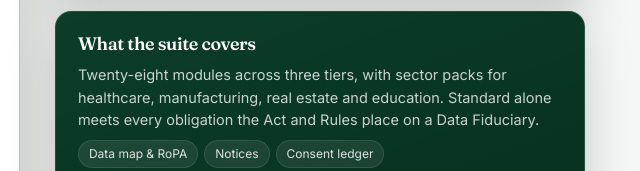
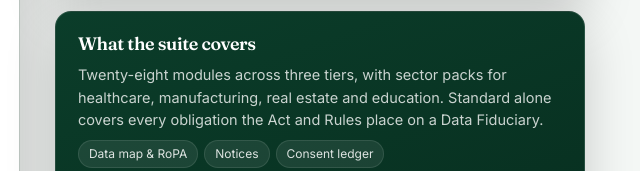
Before and after one commit to acezsys/web-acktvt, a plain HTML site: page dps/index.html in a window 1280 px wide. Shown: the part 978-1149 px from the top of the page, 631-1271 px from the left. Drawn offline with Linux system fonts and the light colour scheme.

Commit message:
Update description of suite coverage in index.html

```diff
--- a/dps/index.html
+++ b/dps/index.html
@@ -638,7 +638,7 @@ acktvt.com">
         <div><b></b><span>A 20-minute walkthrough on a call or WhatsApp, on your data if you like.</span></div>
         <div><b></b><span>If it fits, a 14-day trial with sample data loaded — no card, nothing lost when you choose a plan.</span></div>
       </div></div>
-      <div class="card"><h3>What the suite covers</h3><p>Twenty-eight modules across three tiers, with sector packs for healthcare, manufacturing, real estate and education. Standard alone meets every obligation the Act and Rules place on a Data Fiduciary.</p>
+      <div class="card"><h3>What the suite covers</h3><p>Twenty-eight modules across three tiers, with sector packs for healthcare, manufacturing, real estate and education. Standard alone covers every obligation the Act and Rules place on a Data Fiduciary.</p>
         <div class="mods"><span>Data map &amp; RoPA</span><span>Notices</span><span>Consent ledger</span><span>Rights desk · 90-day clock</span><span>Privacy page</span><span>Vendors &amp; DPAs</span><span>Safeguards</span><span>Retention &amp; erasure</span><span>Parental consent</span><span>Child-data register</span><span>Lead / enquiry-consent log</span><span>Breach · 72-hr clock</span><span>Grievances</span><span>Gap assessment</span><span>Reviews &amp; reminders</span><span>Training</span><span>DPIA</span><span>Evidence pack</span><span>Regulatory watch</span><span>NABH / ISO 27001 crosswalk</span><span>Groups</span></div></div>
       <div class="card"><h3>Prefer to talk first?</h3><p>Message us on WhatsApp and we'll call back.</p><p style="margin-top:12px"><a class="btn btn-primary" href="https://wa.me/918080255000?text=Hi%2C%20I%27m%20interested%20in%20acktvt%20products%2C%20Let%27s%20connect.." target="_blank" rel="noopener">WhatsApp +91 80802 55000</a></p></div>
      </aside>
```
